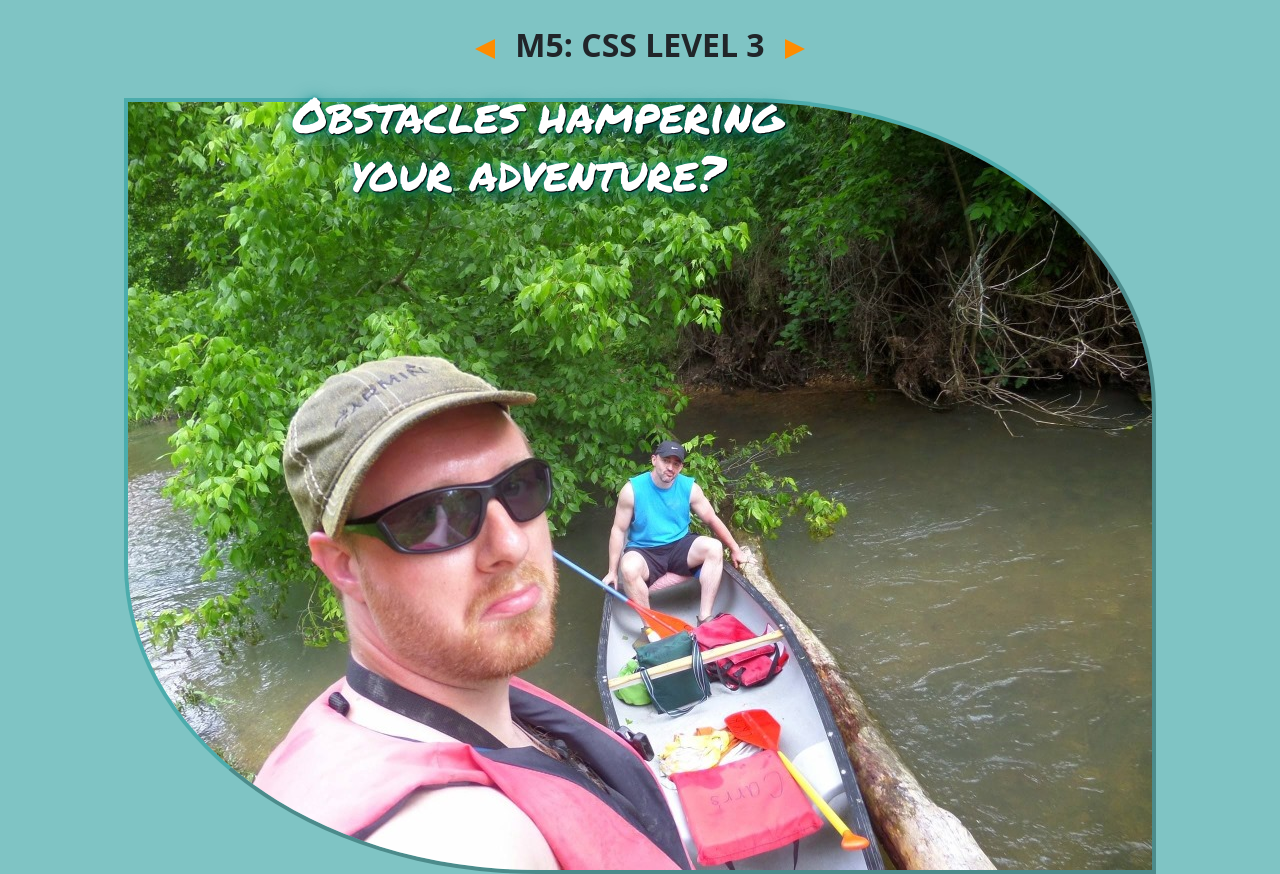
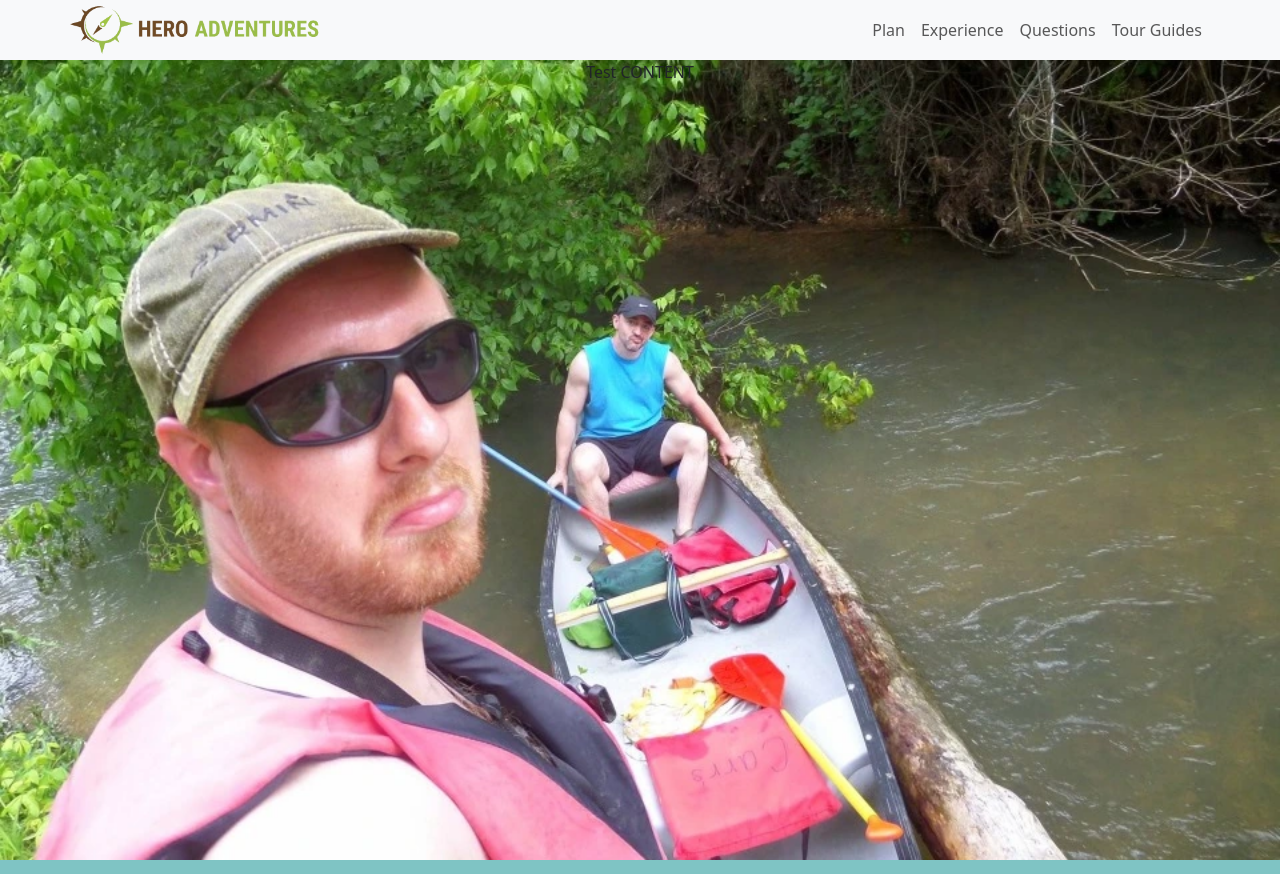
Before and after one commit to becom1ng/MasteringHTMLandCSS, a plain HTML site: page M5 CSS Level 3/index.html in a window 1280 px wide. Drawn offline with nearby package versions, Linux system fonts and the light colour scheme.

Commit message:
Hero section setup

```diff
--- a/M5 CSS Level 3/index.html
+++ b/M5 CSS Level 3/index.html
@@ -17,19 +17,44 @@
 </head>
 
 <body>
-  <header>
-    <div class="container text-uppercase py-3 text-center d-flex align-items-center justify-content-center">
-      <span id="triangle-left" class="align-middle"></span>
-      <span><h2><strong>M5: CSS Level 3</strong></h2></span>
-      <span id="triangle-right" class="align-middle"></span>
+  <!-- Navbar -->
+  <nav class="navbar navbar-expand-lg bg-light py-0">
+    <div class="container px-0">
+        <a href="#" class="navbar-brand"><img src="img/Logo.Hero.Adventures.webp" alt="Hero Adventures" height="50px"></a>
+
+        <button class="button navbar-toggler" type="button" data-bs-toggle="collapse" data-bs-target="#navmenu">
+            <span class="navbar-toggler-icon">
+
+            </span>
+        </button>
+
+        <div class="collapse navbar-collapse" id="navmenu">
+            <ul class="navbar-nav ms-auto">
+                <li class="nav-item">
+                    <a href="#create" class="nav-link">Plan</a>
+                </li>
+                <li class="nav-item">
+                  <a href="#experience" class="nav-link">Experience</a>
+              </li>
+                <li class="nav-item">
+                    <a href="#questions" class="nav-link">Questions</a>
+                </li>
+                <li class="nav-item">
+                    <a href="#tourguides" class="nav-link">Tour Guides</a>
+                </li>
+            </ul>
+        </div>
     </div>
-  </header>
-  <div class="container text-center">
-    <img src="img/treeblock50.jpg" alt="" class="img-fluid elliptical">
+  </nav>
+
+  <div class="container-fluid text-center hero">
+    <p>Test CONTENT</p>
+
+    <!-- <img src="img/treeblock50.jpg" alt="" class="img-fluid elliptical">
     <div class="amazing overlay">
       Obstacles hampering<br>
       your adventure?
-    </div>
+    </div> -->
   </div>
   <footer>
   </footer>
--- a/M5 CSS Level 3/style.css
+++ b/M5 CSS Level 3/style.css
@@ -2,32 +2,9 @@ body {
   background-color: rgba(0, 139, 139, .5);
 }
 
-header span {
-  margin: 10px;
-}
-
-#triangle-left {
-  width: 0;
-  height: 0;
-  border-top: 10px solid transparent;
-  border-right: 20px solid darkorange;
-  border-bottom: 10px solid transparent;
-}
-
-#triangle-right {
-  width: 0;
-  height: 0;
-  border-top: 10px solid transparent;
-  border-left: 20px solid darkorange;
-  border-bottom: 10px solid transparent;
-}
-
-img {
+img.elliptical {
   border: 6px solid rgba(0, 139, 139, .2);
   border-radius: 1em;
-}
-
-img.elliptical {
   border-radius: 40% / 0% 40%;
   border: 4px outset rgba(0, 139, 139, .4);
 }
@@ -75,3 +52,10 @@ img.elliptical {
     content: " (" attr(href) ") ";
   }
 }
+
+.hero {
+  background-image: url(img/treeblockhero.webp);
+  background-size: cover;
+  background-repeat: no-repeat;
+  height: 800px;
+}
```
Also changed, not shown: M5 CSS Level 3/img/Logo.Hero.Adventures.png (added), M5 CSS Level 3/img/Logo.Hero.Adventures.webp (added), M5 CSS Level 3/img/treeblock.jpg (added), M5 CSS Level 3/img/treeblockhero.webp (added).
